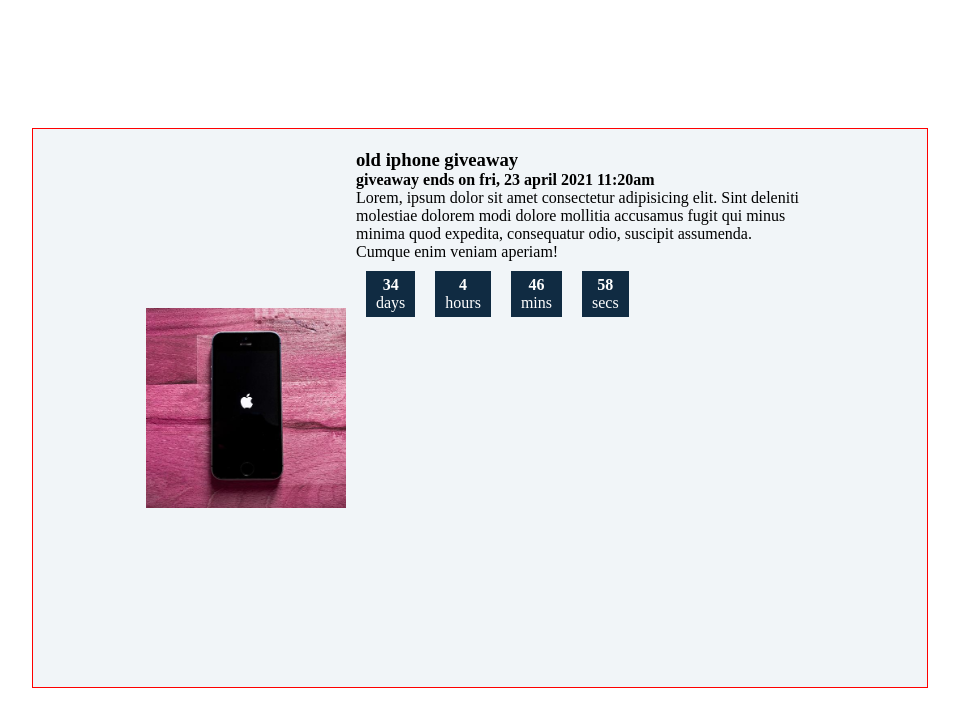
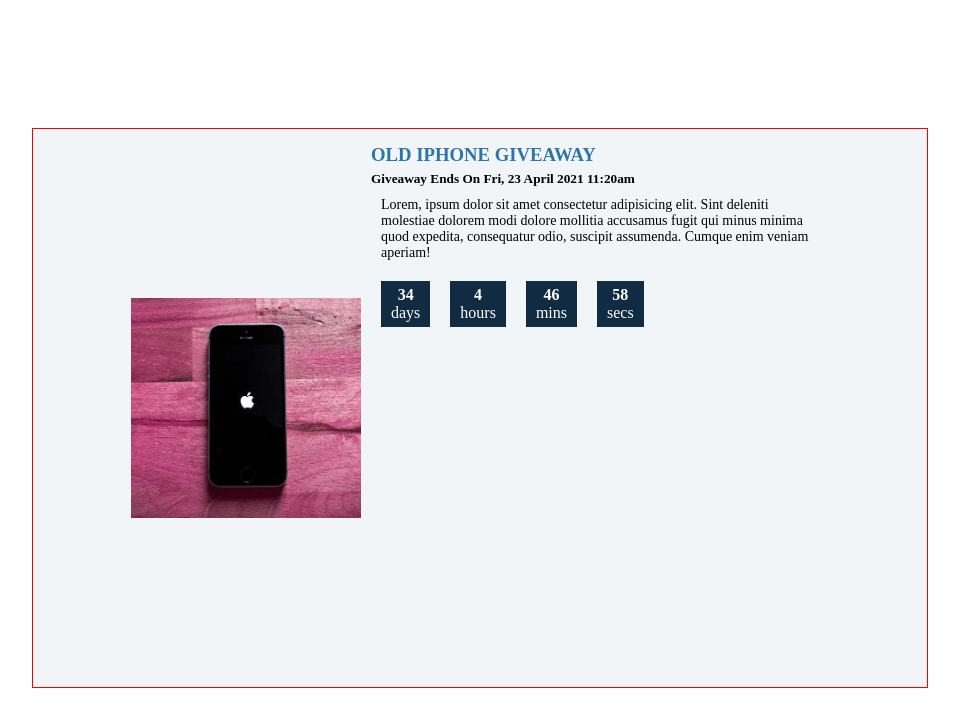
Before and after one commit to fahadshoukat/countdown-clock, a plain HTML site: page index.html in a window 1280 px wide. Shown: the whole page, without its empty margins (160-1119 px from the left). Drawn offline with Linux system fonts and the light colour scheme.

Commit message:
stylingContents

```diff
--- a/index.html
+++ b/index.html
@@ -16,7 +16,7 @@
         </div>
         <div class="content">
             <h3>old iphone giveaway</h3>
-            <h4>giveaway ends on fri, 23 april 2021 11:20am</h4>
+            <h5>giveaway ends on fri, 23 april 2021 11:20am</h5>
             <p>
                 Lorem, ipsum dolor sit amet consectetur adipisicing elit. Sint deleniti molestiae dolorem modi dolore
                 mollitia accusamus fugit qui minus minima quod expedita, consequatur odio, suscipit assumenda. Cumque
--- a/style.css
+++ b/style.css
@@ -23,8 +23,8 @@
 
 .image {
     object-fit: cover;
-    height: 200px;
-    width: 200px;
+    height: 220px;
+    width: 230px;
 }
 
 .counter-clock {
@@ -43,6 +43,22 @@
 .content {
     display: flex;
     flex-direction: column;
-    margin: 20px 10px;
+    margin: 15px 10px;
     max-width: calc(70vw/2);
+    width: 100%;
 }
+
+.content h3 {
+    text-transform: uppercase;
+    color: #2C75A9;
+    margin-bottom: 5px;
+}
+
+.content h5 {
+    text-transform: capitalize;
+}
+
+.content p{
+    padding: 10px;
+    font-size: 14px;
+}
```
